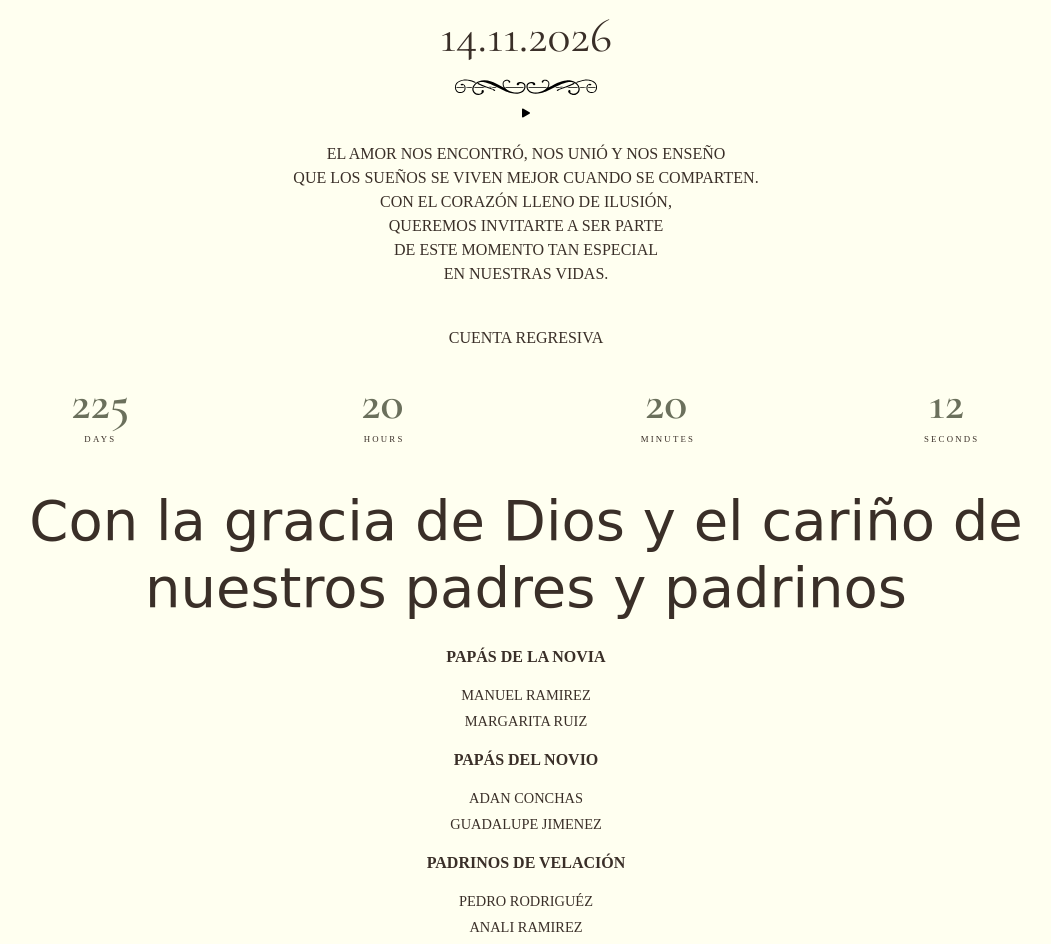
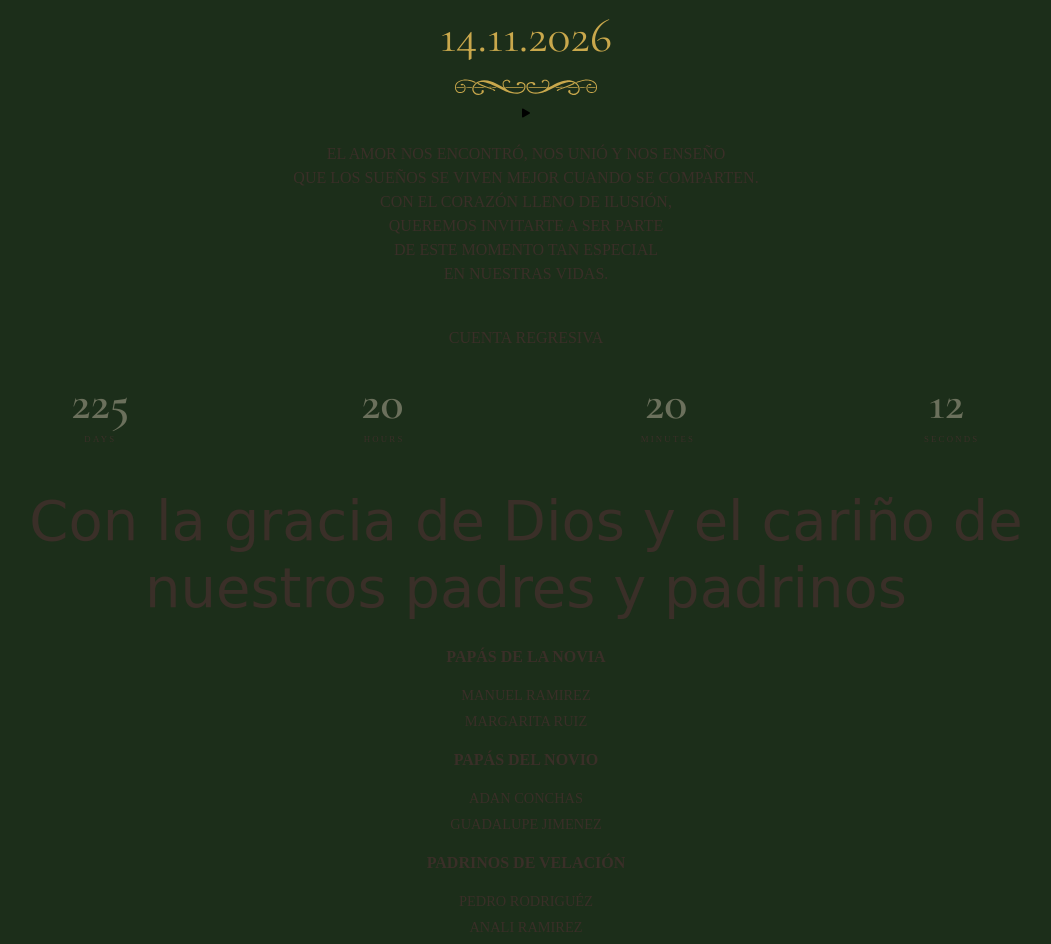
Before and after one commit to iconitodotcom/wedding-invite, a Flask app: page / in a window 1280 px wide. Shown: the top 944 px of the page, without its empty margins (114-1165 px from the left). Run offline with Flask 3, Linux system fonts and the light colour scheme; some web fonts are replaced.

Commit message:
update color palete

```diff
--- a/invite/static/css/base.css
+++ b/invite/static/css/base.css
@@ -1,20 +1,24 @@
 :root
 {
     --rustic-bg: #f4efe9;
+    /* --rustic-bg: #2e4a2b; */
     --rustic-green: #6b705c;
     --rustic-brown: #8d6e63;
     --rustic-accent: #cb997e;
     --rustic-dark: #3a2f28;
-    /*Weading current color palet */
-    --weading-bg: #FFFFF0;
-    /* --hero-img: url('{{ MEDIA_URL }}/img/cj_hero_3.jpg'); */
+
+    /*colors*/
+    --weading-bg: #1c2e1a;
+    --ivory: #faf6ec;
+    --golden: #c9a84c;
+
 
     /*Hero pannel image*/
-    --panel-size: 400% 100%;   /* 300% = 3 panels wide, adjust if image crops oddly */
-    --v-pos: 20%;
-    --left-pos: 36%;
-    --center-pos: 68%;
-    --right-pos: 101%;
+    --panel-size: 300% 130%;   /* 300% = 3 panels wide, adjust if image crops oddly */
+    --v-pos: 83%;
+    --left-pos: 1%;
+    --center-pos: 47%;
+    --right-pos: 98%;
 }
 
 body {
@@ -23,15 +27,22 @@ body {
     background-color: var(--weading-bg);
     color: var(--rustic-dark);
 }
-
+.ivory-txt
+{
+    color: var(--ivory);
+}
+.gold-txt
+{
+    color: var(--golden);
+}
 .hero {
     /*min-height: 100svh;*/ /* small  — locks to viewport WITH toolbars visible (smallest) */
-    min-height: 90svh; /* small  — locks to viewport WITH toolbars visible (smallest) */
+    min-height: 10svh; /* small  — locks to viewport WITH toolbars visible (smallest) */
     color: white;
 }
 .height-90
 {
-    height: 90svh !important; /* small  — locks to viewport WITH toolbars visible (smallest) */
+    height: 100svh !important; /* small  — locks to viewport WITH toolbars visible (smallest) */
 }
 
 .section-title {
@@ -141,8 +152,9 @@ body {
      /* left: 3vw;  */
 }
 #txt-pannel{
-    min-width: 80vw;
-    left: 8vw;
+    width: 100%;
+    /* min-width: 80vw;
+    left: 8vw; */
     top: 37vh;
 }
 #date-pannel
--- a/invite/templates/base.html
+++ b/invite/templates/base.html
@@ -33,7 +33,7 @@
     <style>
         :root
         {
-        --hero-img: url('{{ MEDIA_URL }}/img/cj_hero_3.jpg');
+            --hero-img: url('{{ MEDIA_URL }}/img/cj_hero_3_milmare.jpg');
         }
     </style>
 
--- a/invite/templates/hero.html
+++ b/invite/templates/hero.html
@@ -11,10 +11,10 @@
                 <!-- text panel center top -->
                 <div class="row text-center display-2 text-dark justify-content-center">
                     <div class="col-3 pe-0 ">
-                        <p class="cj-seal">C</p>
+                        <p class="cj-seal gold-txt">C</p>
                     </div>
                     <div class="col-3 ps-0 pt-3">
-                        <p class="cj-seal">J</p>
+                        <p class="cj-seal gold-txt">J</p>
                     </div>
 
                 </div>
@@ -29,14 +29,14 @@
     </div>
     <!-- text div -->
     <div id="txt-pannel" class="position-absolute cj-seal display-1">
-        <div class="row">
-            <div class="col p-3 text-start txt-top txt-animation">Claudia</div>
+        <div class="row ps-4">
+            <div class="col p-3 text-start txt-top txt-animation ivory-txt">Claudia</div>
         </div>
         <div class="row">
-            <div class="col p-3 text-center">&</div>
+            <div class="col p-3 text-center ivory-txt">&</div>
         </div>
-        <div class="row">
-            <div class="col p-3 text-end txt-bottom txt-animation">Julio</div>
+        <div class="row pe-4">
+            <div class="col p-3 text-end txt-bottom txt-animation ivory-txt">Julio</div>
         </div>
     </div>
 </section>
--- a/invite/templates/index.html
+++ b/invite/templates/index.html
@@ -9,16 +9,16 @@
 <section>
     <div class="container date-amimation">
         <div class="row py-2">
-            <p class="display-5 text-center numberFont mb-0">14.11.2026</p>
+            <p class="display-5 text-center numberFont mb-0 gold-txt">14.11.2026</p>
         </div>
-        <div class="row date-amimation">
+        <div class="row date-amimation gold-text">
             <svg version="1.0" xmlns="http://www.w3.org/2000/svg" height="20.000000pt" viewBox="0 200 1280.000000 240.000000"
                  preserveAspectRatio="xMidYMid meet">
                 <metadata>
                 Created by potrace 1.15, written by Peter Selinger 2001-2017
                 </metadata>
                 <g transform="translate(0.000000,640.000000) scale(0.100000,-0.100000)"
-                fill="#000000" stroke="none">
+                fill="#c9a84c" stroke="none">
                 <path d="M758 3889 c-271 -33 -507 -150 -631 -310 -175 -228 -166 -576 20
                 -766 91 -93 232 -142 374 -128 196 18 324 101 398 255 35 73 36 78 36 195 0
                 114 -2 123 -32 187 -61 130 -166 209 -277 210 -136 1 -187 -117 -65 -154 35
```
Lines whose indentation alone changed are shown as unchanged.
